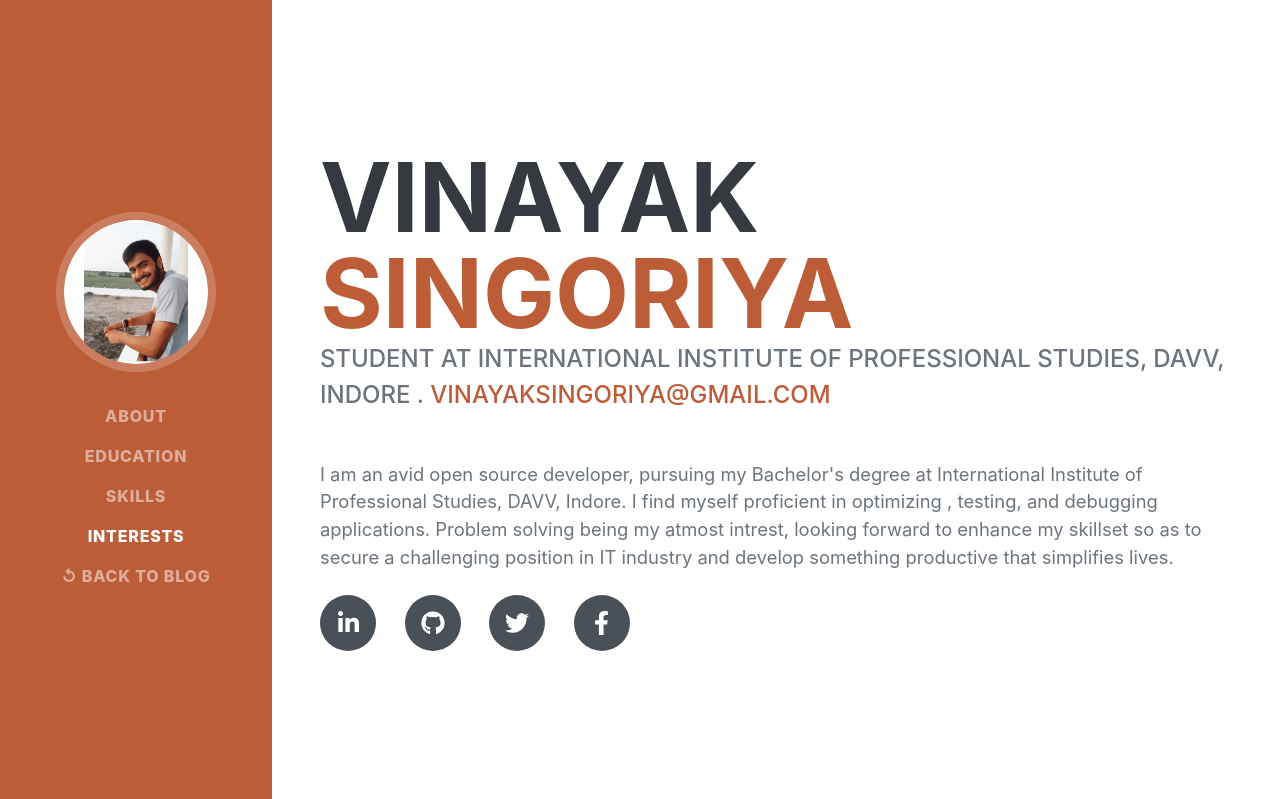
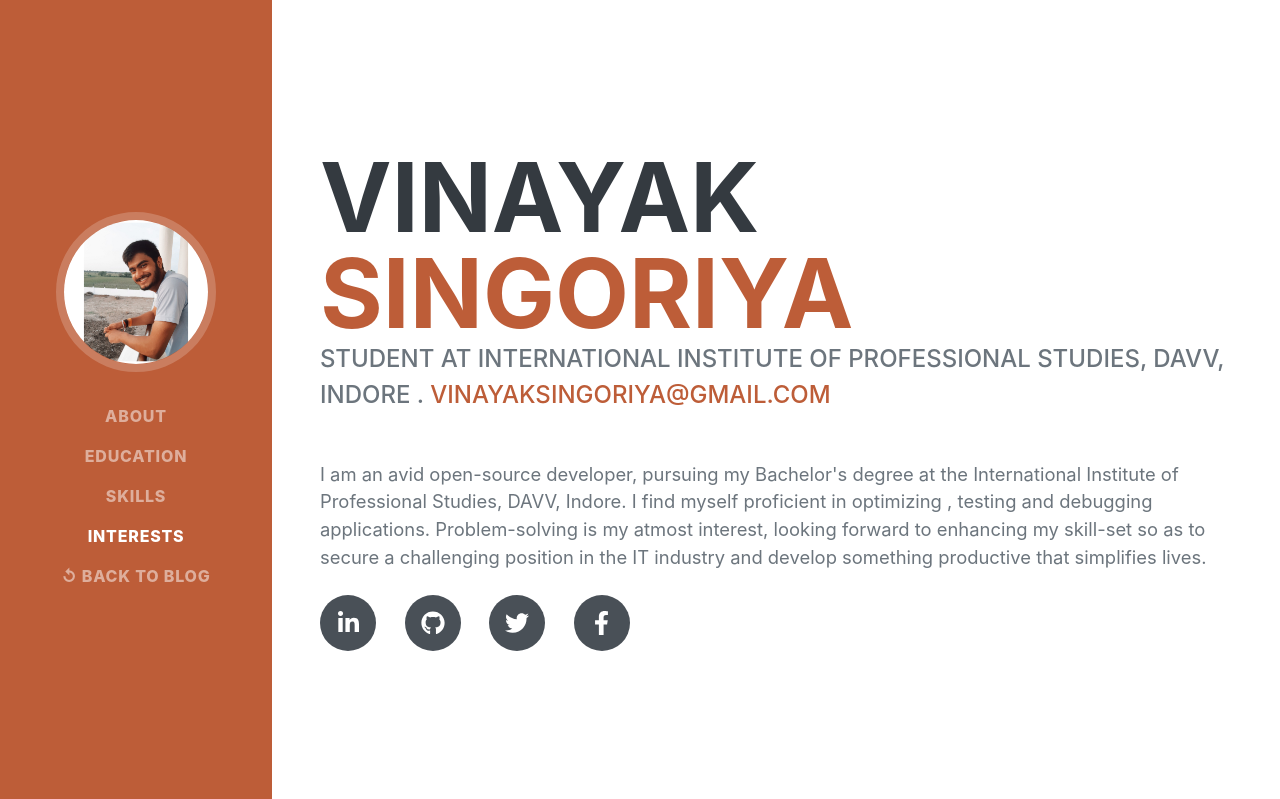
Before and after one commit to VinayakSingoriya/Coders-blog, a Flask app: page /admin in a window 1280 px wide. Shown: the top 799 px of the page. Run offline with Flask 2, Linux system fonts and the light colour scheme; some libraries are stand-ins or nearby versions; some web fonts are replaced.

Commit message:
Update Resume.html

```diff
--- a/flaskblog/templates/Resume.html
+++ b/flaskblog/templates/Resume.html
@@ -55,7 +55,7 @@
                     Student at International Institute of Professional Studies, DAVV, Indore .
                     <a href="mailto:vinayaksingoriya@gmail.com">vinayaksingoriya@gmail.com</a>
                 </div>
-                <p class="lead mt-0 mb-4" data-aos="fade-left">I am an avid open source developer, pursuing my Bachelor's degree at International Institute of Professional Studies, DAVV, Indore. I find myself proficient in optimizing , testing, and debugging applications. Problem solving being my atmost intrest, looking forward to enhance my skillset so as to secure a challenging position in IT industry and develop something productive that simplifies lives. </p>
+                <p class="lead mt-0 mb-4" data-aos="fade-left">I am an avid open-source developer, pursuing my Bachelor's degree at the International Institute of Professional Studies, DAVV, Indore. I find myself proficient in optimizing , testing and debugging applications. Problem-solving is my atmost interest, looking forward to enhancing my skill-set so as to secure a challenging position in the IT industry and develop something productive that simplifies lives. </p>
                 <div class="social-icons">
                     <a class="social-icon" data-aos="fade-down" target="_blank"
                         href="https://www.linkedin.com/in/vinayak-singoriya-6a84011a3"><i
```
